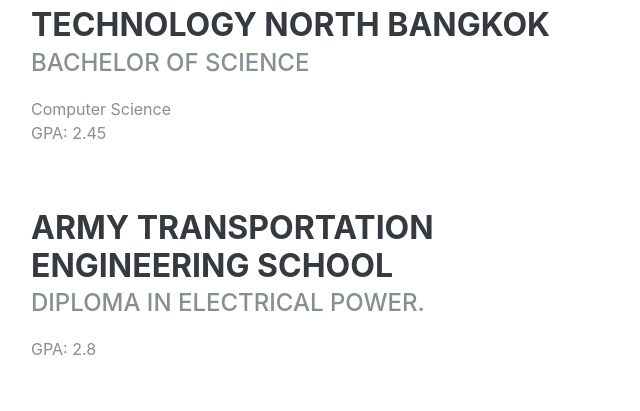
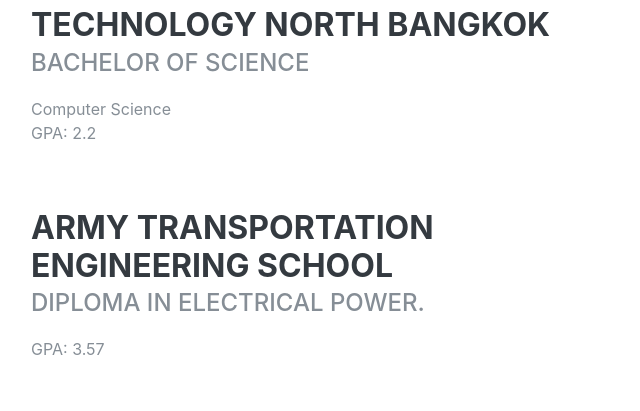
Before and after one commit to thaicyber/thaicyber.github.io, a plain HTML site: page index.html in a window 1280 px wide. Shown: the part 1887-2298 px from the top of the page, 289-929 px from the left. Drawn offline with Linux system fonts and the light colour scheme; a web font is replaced by a local one.

Commit message:
Update data

```diff
--- a/index.html
+++ b/index.html
@@ -159,7 +159,7 @@
                     <h3 class="mb-0">King Mongkut’s University of Technology North Bangkok</h3>
                     <div class="subheading mb-3">Bachelor of Science</div>
                     <div>Computer Science</div>
-                    <p>GPA: 2.45</p>
+                    <p>GPA: 2.2</p>
                 </div>
                 <div class="resume-date text-md-right">
                     <span class="text-primary">2005 - 2008</span>
@@ -170,7 +170,7 @@
                 <div class="resume-content">
                     <h3 class="mb-0">Army Transportation Engineering School</h3>
                     <div class="subheading mb-3">Diploma in Electrical Power.</div>
-                    <p>GPA: 2.8</p>
+                    <p>GPA: 3.57</p>
                 </div>
                 <div class="resume-date text-md-right">
                     <span class="text-primary">2003 - 2005</span>
```
